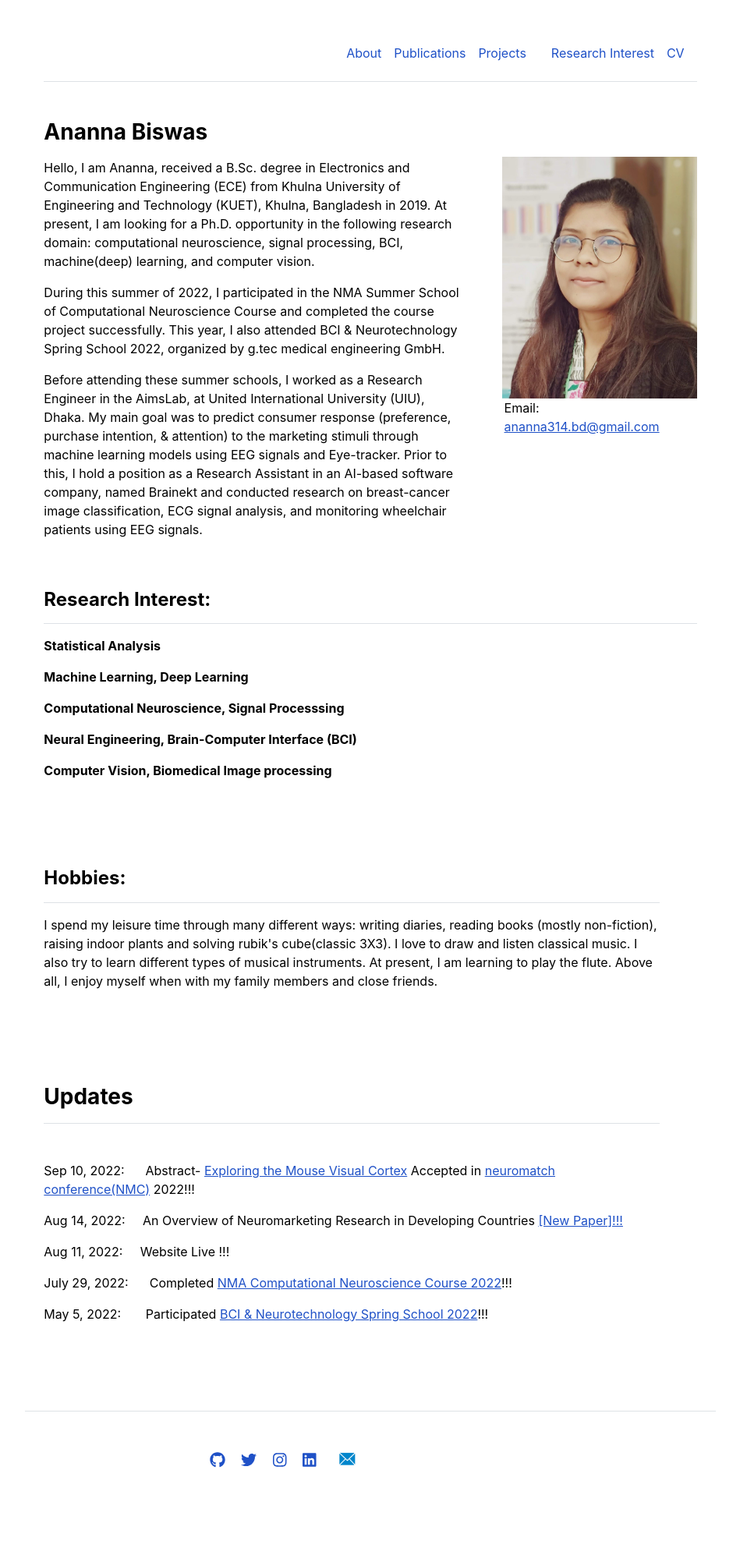
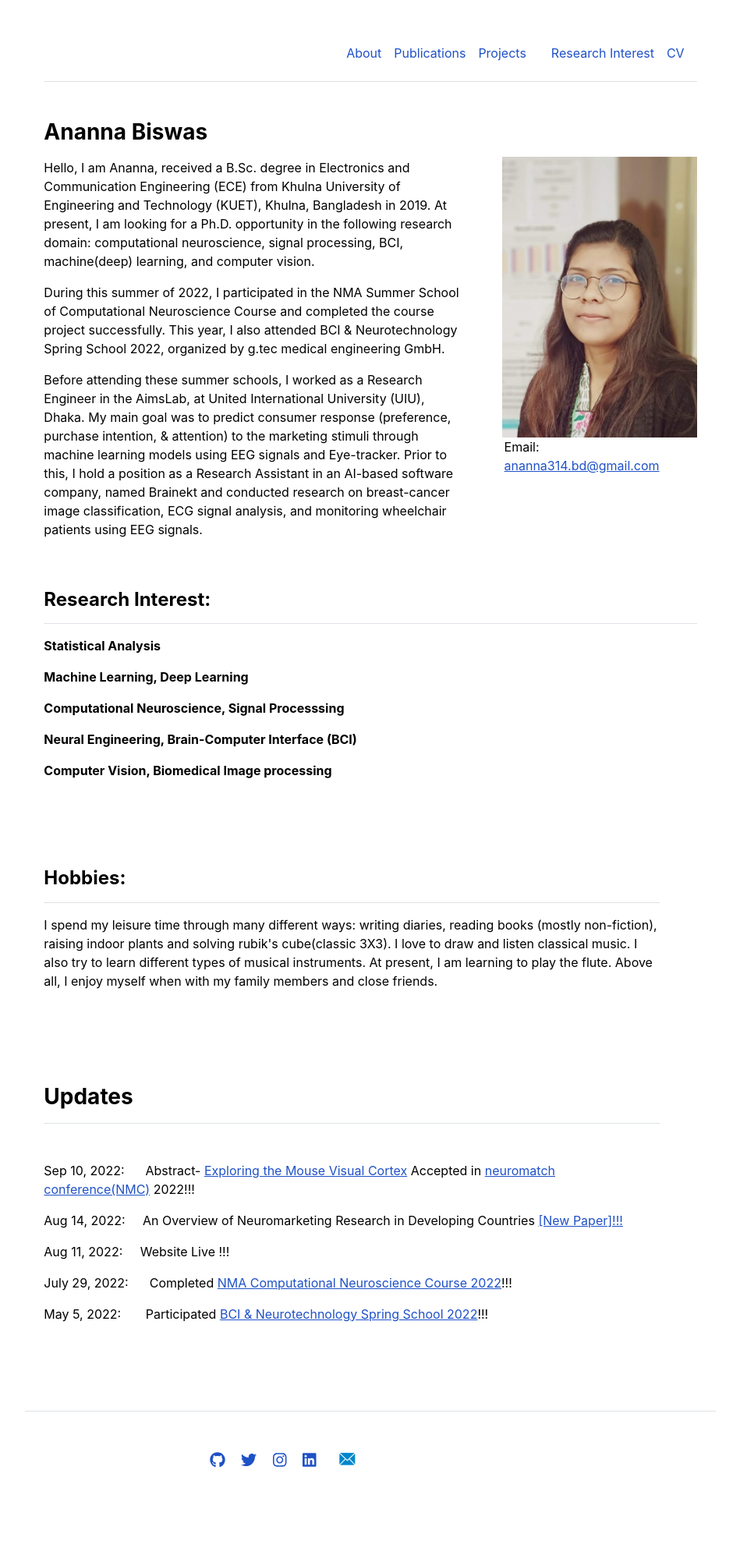
Before and after one commit to Anannabiswas/anannabiswas.github.io, a Jekyll site: the page built from index.md, in a window 1280 px wide. Shown: the whole page at 78% size, without its empty margins (165-1114 px from the left). Built offline with Jekyll 4.4.1, drawn with Linux system fonts in a browser that asks for light colours.

Commit message:
Update home.html

```diff
--- a/_layouts/home.html
+++ b/_layouts/home.html
@@ -11,7 +11,8 @@ layout: default
   </div>
   <div class="col-md-4 pt-5">
     <p>
-     <img src="{{ site.github.url }}/assets/img/ananna_1.jpeg" alt="Home" width="250" height="310"style="float:right">
+     <!--<img src="{{ site.github.url }}/assets/img/ananna_1.jpeg" alt="Home" width="250" height="310"style="float:right"> --->
+     <img src="{{ site.github.url }}/assets/img/ana.jpeg" alt="Home" width="250" height="360"style="float:right">
    </p>
 
     <p style="float:right">
```
